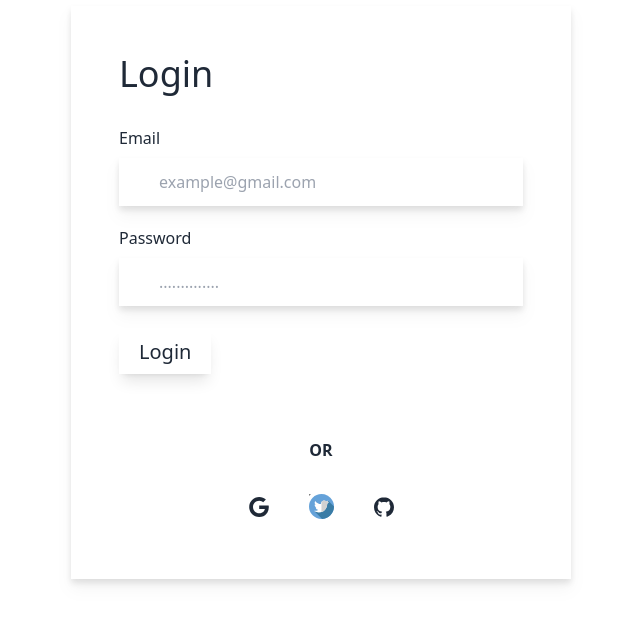
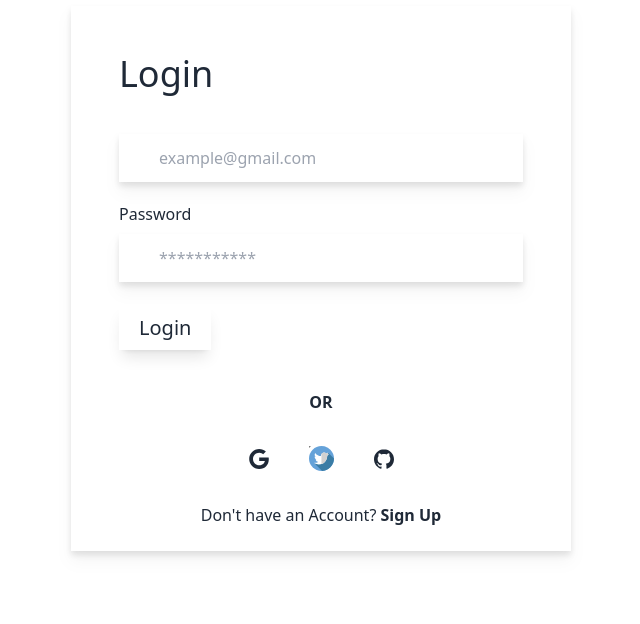
Before and after one commit to NFRIDOY/Asset-Hexa, a React (Vite) app: page /login in a window 1280 px wide. Shown: the part 106-730 px from the top of the page, without its empty margins (319-959 px from the left). Built offline with nearby package versions, Linux system fonts and the light colour scheme.

Commit message:
made the input field of the login page reusable and added sign up route link

```diff
--- /dev/null
+++ b/src/Components/InputField.jsx
@@ -0,0 +1,20 @@
+const InputField = ({ inputName, type, placeholder }) => {
+  return (
+    <div>
+      <label htmlFor={inputName} className="block mb-2">
+        {inputName}
+      </label>
+      <div className="relative">
+        <input
+          required
+          id={inputName}
+          type={type}
+          placeholder={placeholder}
+          className="p-3 block w-full pl-10 drop-shadow-lg outline-none"
+        />
+      </div>
+    </div>
+  );
+};
+
+export default InputField;
--- a/src/Pages/Login/Login.jsx
+++ b/src/Pages/Login/Login.jsx
@@ -1,3 +1,6 @@
+import { Link } from "react-router-dom";
+import InputField from "../../Components/InputField";
+
 const Login = () => {
   const handleLoginForm = (e) => {
     e.preventDefault();
@@ -5,39 +8,22 @@ const Login = () => {
   return (
     <div className="mt-28">
       <div className="w-full mx-auto lg:w-[500px] drop-shadow-lg bg-white">
-        <form onSubmit={handleLoginForm} className="p-12">
+        <form onSubmit={handleLoginForm} className="px-12 pt-12 pb-6">
           <h1 className="backdrop-blur-sm text-4xl pb-8">Login</h1>
           <div className="space-y-5">
-            {/* Div for email input */}
-            <div>
-              <label htmlFor="email" className="block mb-2">
-                Email
-              </label>
-              <div className="relative">
-                <input
-                  id="email"
-                  type="email"
-                  placeholder="example@gmail.com"
-                  className="p-3 block w-full pl-10 drop-shadow-lg outline-none"
-                />
-              </div>
-            </div>
-            {/* Div for password input */}
-            <div>
-              <label htmlFor="password" className="block mb-2">
-                Password
-              </label>
-              <div className="relative">
-                <input
-                  id="pass"
-                  type="password"
-                  placeholder=".............."
-                  className="p-3 block w-full pl-10 drop-shadow-lg outline-none"
-                />
-              </div>
-            </div>
+            {/* for email input */}
+            <InputField
+              InputName={"Email"}
+              type={"email"}
+              placeholder={"example@gmail.com"}
+            />
+            {/*for password input */}
+            <InputField
+              inputName={"Password"}
+              type={"text"}
+              placeholder={"***********"}
+            />
           </div>
-
           {/* Div for submit button */}
           <div>
             <button
@@ -49,9 +35,9 @@ const Login = () => {
           </div>
         </form>
         {/* Div for Other login options */}
-        <div className="pb-12">
+        <div className="pb-6 space-y-5">
           <p className="text-center font-semibold">OR</p>
-          <div className="flex justify-center space-x-4 mt-5">
+          <div className="flex justify-center space-x-4 ">
             {/* Google login button */}
             <button aria-label="Log in with Google" className="p-3 rounded-sm">
               <svg
@@ -111,6 +97,12 @@ const Login = () => {
               </svg>
             </button>
           </div>
+          <p className="text-center">
+            Don&apos;t have an Account?{" "}
+            <Link to="/register" className="font-bold">
+              Sign Up
+            </Link>
+          </p>
         </div>
       </div>
     </div>
--- a/src/Shared/Nav.jsx
+++ b/src/Shared/Nav.jsx
@@ -1,6 +1,3 @@
-
-
-import React from "react";
 import { Link, NavLink } from "react-router-dom";
 import logo from "../assets/logo/logo.png";
 
@@ -44,11 +41,7 @@ const Nav = () => {
       <div className="navbar bg-base-100">
         <div className="navbar-start">
           <div className="dropdown">
-						<div
-							tabIndex={0}
-							role="button"
-							className="btn btn-ghost lg:hidden"
-						>
+            <div tabIndex={0} role="button" className="btn btn-ghost lg:hidden">
               <svg
                 xmlns="http://www.w3.org/2000/svg"
                 className="h-5 w-5"
@@ -79,7 +72,9 @@ const Nav = () => {
           <ul className="menu menu-horizontal px-1">{ul}</ul>
         </div>
         <div className="navbar-end">
-					<Link to="/" className="btn">Login</Link>
+          <Link to="/login" className="btn">
+            Login
+          </Link>
         </div>
       </div>
     </div>
```
Lines whose indentation alone changed are shown as unchanged.
